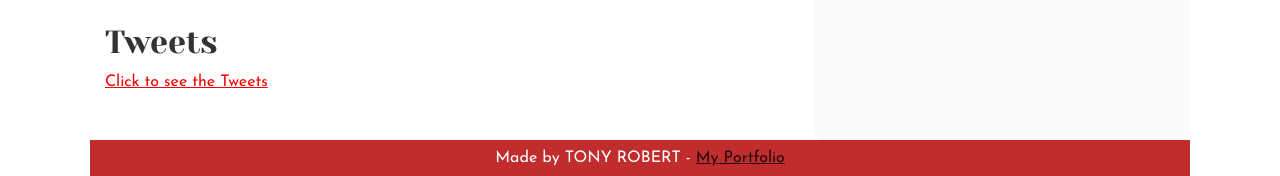
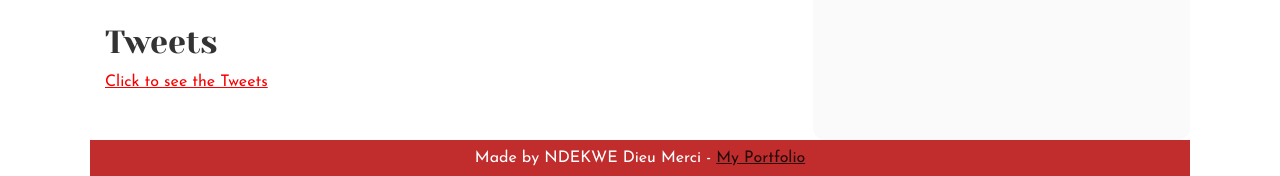
Before and after one commit to mndekwe-dot/alu-web-development, a plain HTML site: page index.html in a window 1280 px wide. Shown: the part 992-1168 px from the top of the page. Drawn offline with Linux system fonts and the light colour scheme.

Commit message:
Update index.html

```diff
--- a/index.html
+++ b/index.html
@@ -62,7 +62,7 @@
       </aside>
     </main>
     <footer>
-      <p>Made by TONY ROBERT - <a href="#" target="_blank">My Portfolio</a></p>
+      <p>Made by NDEKWE Dieu Merci - <a href="#" target="_blank">My Portfolio</a></p>
     </footer>
   </body>
 </html>
```
